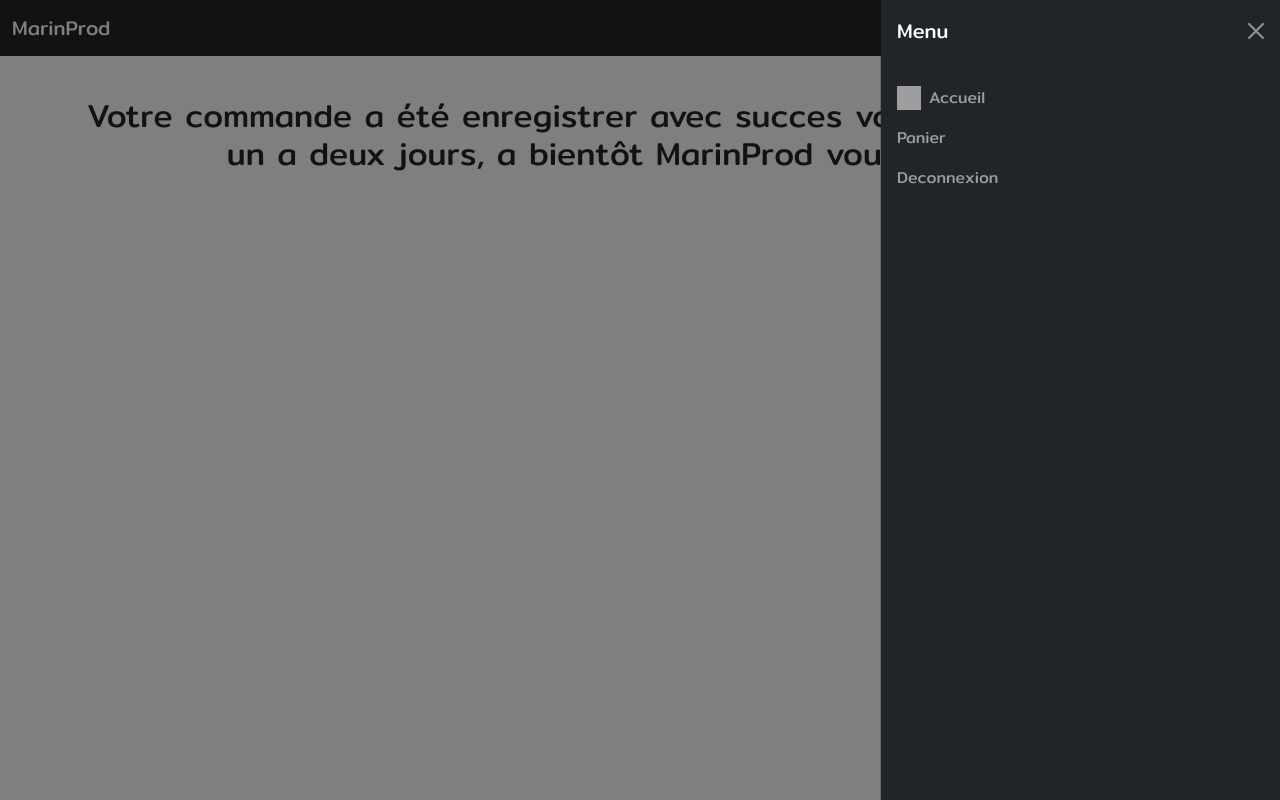
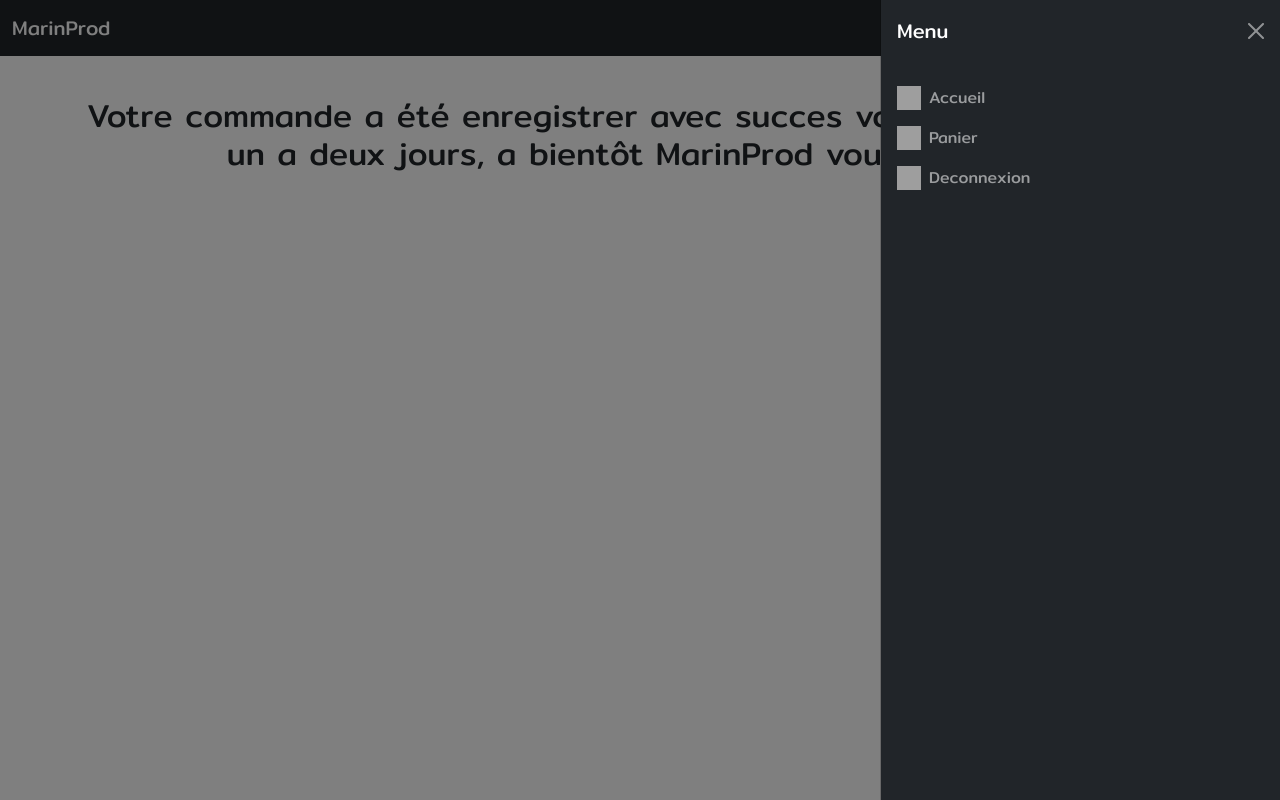
Before and after one commit to inri19/Ecommerce, a Django app: page /commande_valider/ in a window 1280 px wide, after a click that opens the changed part. Run offline with Django 5.2, Linux system fonts and the light colour scheme; a user stored in the database is signed in; data comes from the database, SQL or seed files in the repository; grey boxes are pictures that could not be loaded.

Commit message:
template update

```diff
--- a/templates/base.html
+++ b/templates/base.html
@@ -38,12 +38,14 @@
                         <a style="margin-left : 8px;" class="nav-link" href="/">Accueil</a>
                     </li>
 
-                    <li class="nav-item dropdown">
-                        <a class="nav-link" href="{% url 'panier' %}">Panier</a>
+                    <li class="nav-item dropdown d-flex align-items-center">
+                        <img width="24" height="24" src="https://img.icons8.com/material-outlined/24/fast-cart.png" alt="fast-cart"/>
+                        <a style="margin-left: 8px;" class="nav-link" href="{% url 'panier' %}">Panier</a>
                     </li>
 
-                    <li class="nav-item dropdown">
-                        <a class="nav-link" href="{% url 'logout' %}">Deconnexion</a>
+                    <li class="nav-item dropdown d-flex align-items-center">
+                        <img width="24" height="24" src="https://img.icons8.com/sf-regular/48/logout-rounded-left.png" alt="logout-rounded-left"/>
+                        <a style="margin-left: 8px;" class="nav-link" href="{% url 'logout' %}">Deconnexion</a>
                     </li>
 
                 {% else %}
```
